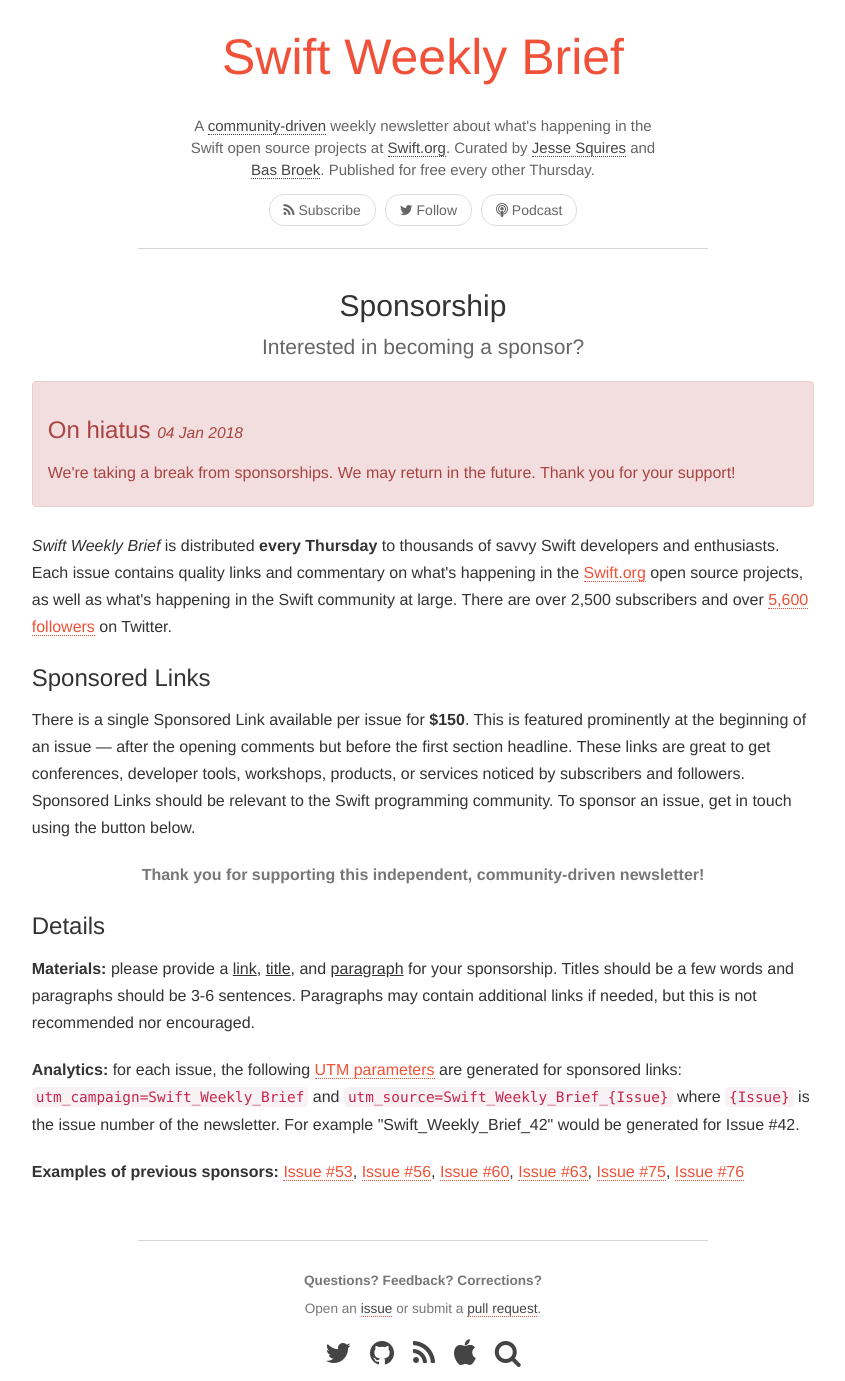
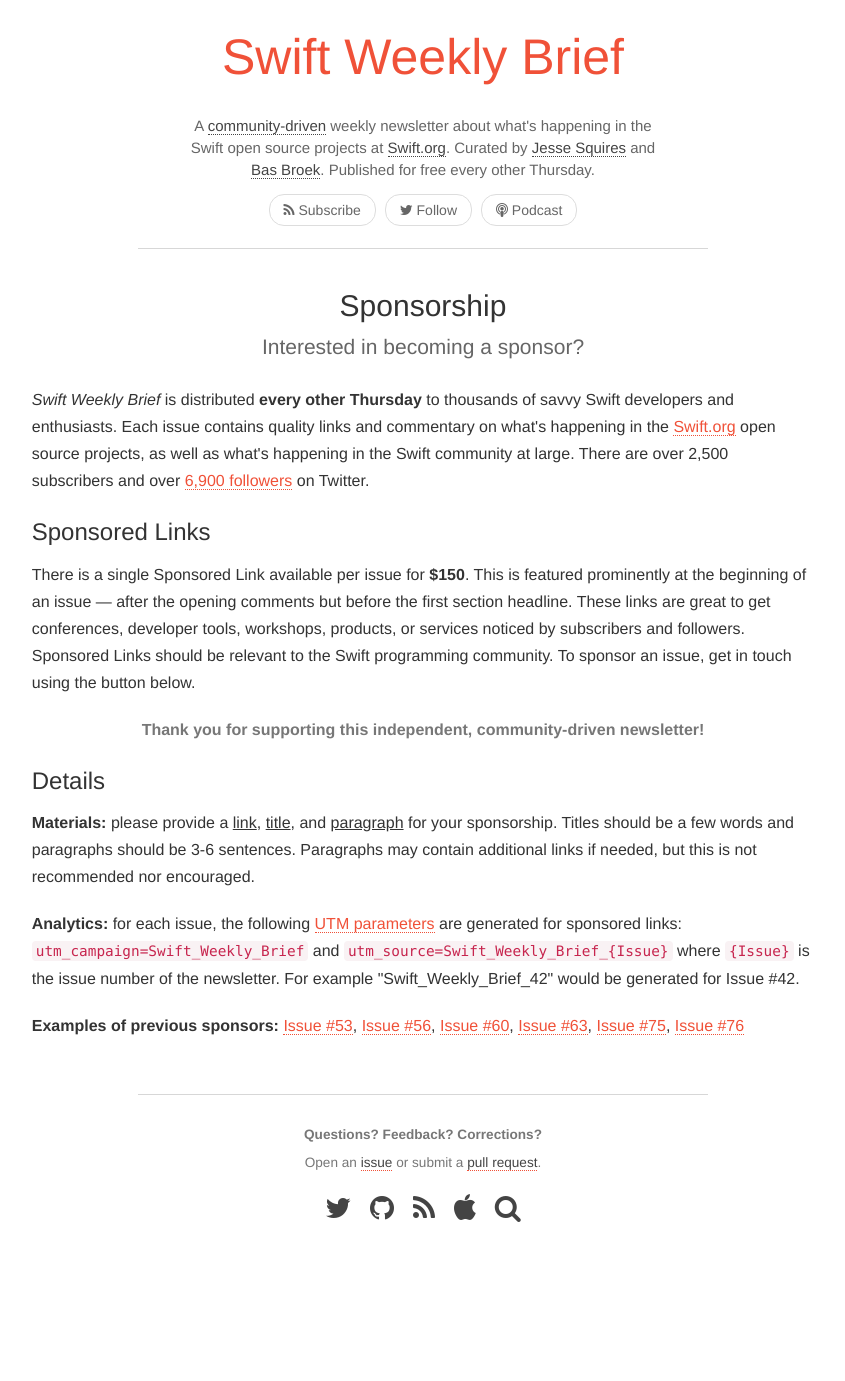
Before and after one commit to SwiftWeekly/swiftweekly.github.io, a Jekyll site: the page built from sponsorship.md, in a window 1280 px wide. Shown: the whole page, without its empty margins (217-1062 px from the left). Built offline with Jekyll 4.4.1, drawn with Linux system fonts in a browser that asks for light colours; after the commit the page ends 1235 px from its top, so only the background shows below that.

Commit message:
Initial draft to setup sponsorship again

```diff
--- a/sponsorship.md
+++ b/sponsorship.md
@@ -9,16 +9,11 @@
 <h2 class="text-center">{{ page.title }}</h2>
 <p class="lead text-center">Interested in becoming a sponsor?</p>
 
-<div class="alert alert-danger" role="alert">
-    <h3>On hiatus <small class="text-danger"><i>04 Jan 2018</i></small></h3>
-    <p>We're taking a break from sponsorships. We may return in the future. Thank you for your support!</p>
-</div>
-
 <p>
-<i>Swift Weekly Brief</i> is distributed <b>every Thursday</b> to thousands of savvy Swift developers and enthusiasts.
+<i>Swift Weekly Brief</i> is distributed <b>every other Thursday</b> to thousands of savvy Swift developers and enthusiasts.
 Each issue contains quality links and commentary on what's happening in the <a href="https://swift.org">Swift.org</a> open source projects,
 as well as what's happening in the Swift community at large.
-There are over 2,500 subscribers and over <a href="{{ site.links.twitter }}">5,600 followers</a> on Twitter.
+There are over 2,500 subscribers and over <a href="{{ site.links.twitter }}">6,900 followers</a> on Twitter.
 </p>
 
 <h3>Sponsored Links</h3>
```
Also changed, not shown: subscribe.html (+0 -8 lines), 1 other file.
